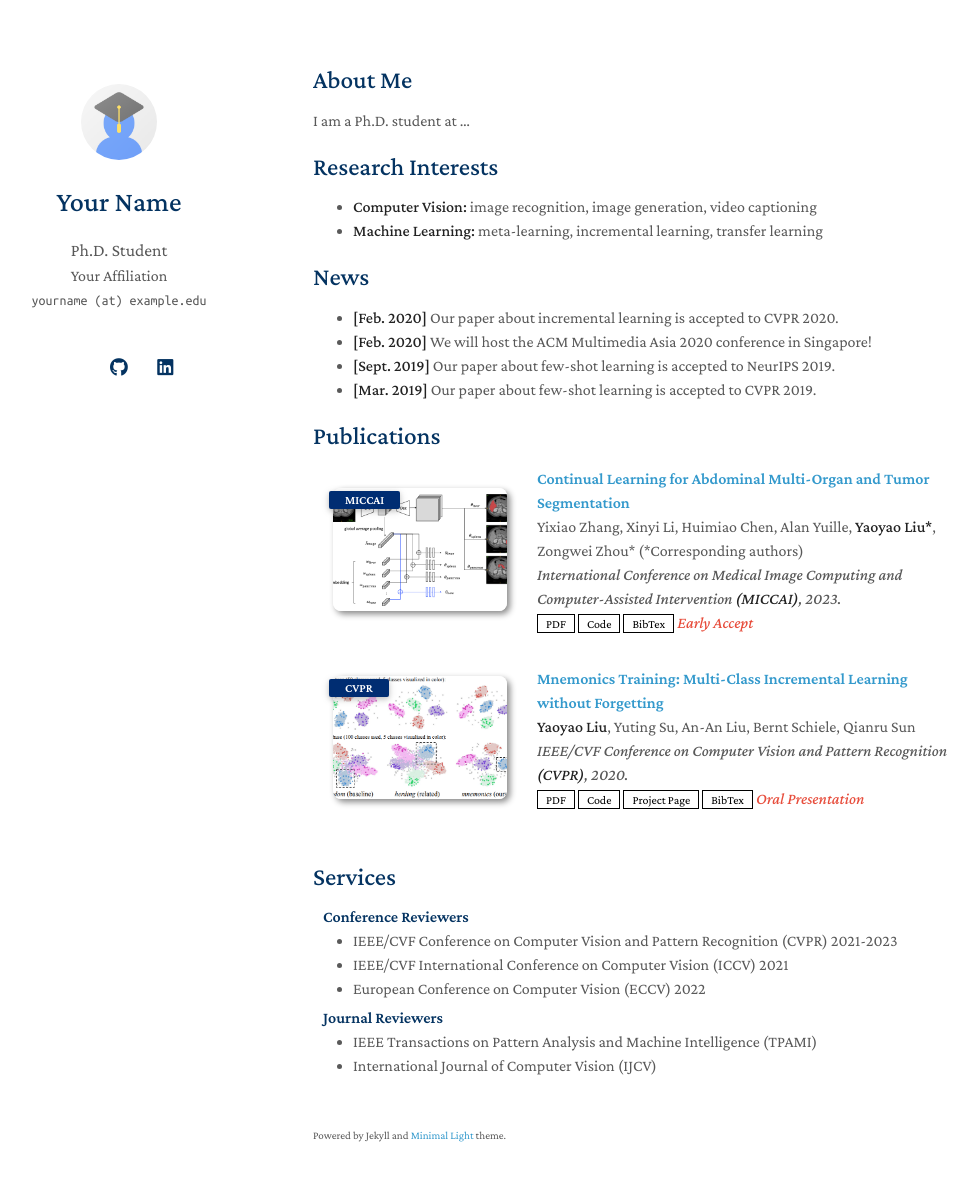
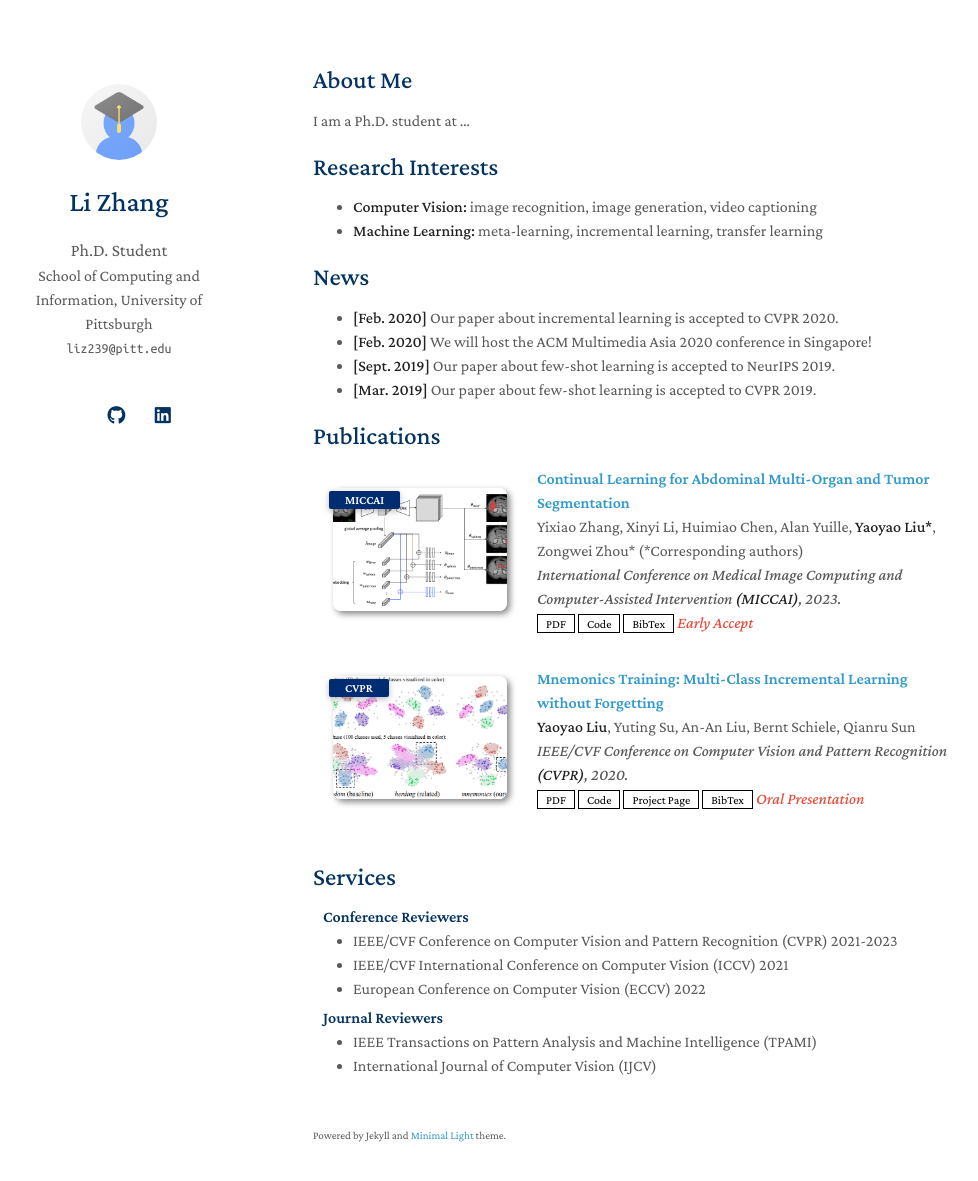
Before and after one commit to lizhang-AIandLaw/lizhang-AIandLaw.github.io, a Jekyll site: the page built from index.md, in a window 1280 px wide and 1216 px high. Shown: the top 1181 px of the window, without its empty margins (157-1135 px from the left). Built offline with Jekyll 4.4.1, drawn with Linux system fonts in a browser that asks for light colours; a style sheet for code colours, icons or effects is not loaded; our own code applies the rules of GitHub Pages for plain Markdown files.

Commit message:
Update _config.yml

```diff
--- a/_config.yml
+++ b/_config.yml
@@ -1,8 +1,8 @@
 # Basic Information
-title: Your Name
+title: Li Zhang
 position: Ph.D. Student
-affiliation: Your Affiliation
-email: yourname (at) example.edu
+affiliation: School of Computing and Information, University of Pittsburgh
+email: liz239@pitt.edu
 
 # Search Engine Optimization (SEO)
 # The following information is used to improve the website traffic from search engines, e.g., Google.
@@ -12,11 +12,11 @@ canonical: https://minimal-light-theme.yliu.me/
 
 # Links
 # If you don't need one of them, you may delete the corresponding line.
-google_scholar: https://scholar.google.com/
-cv_link: assets/files/curriculum_vitae.pdf
-github_link: https://github.com/
-linkedin: https://www.linkedin.com/
-twitter: https://twitter.com/
+google_scholar: https://scholar.google.com/citations?user=ttzaqd4AAAAJ&hl
+# cv_link: assets/files/curriculum_vitae.pdf
+github_link: https://github.com/lizhang-AIandLaw
+linkedin: https://www.linkedin.com/in/johnnyzhang28165/
+# twitter: https://twitter.com/
 
 # Images (e.g., your profile picture and your website's favicon)
 # "favicon" and "favicon_dark" are used for the light and dark modes, respectively.
@@ -38,7 +38,7 @@ font: "Serif" # or "Sans Serif"
 
 # Google Analytics ID
 # Please remove this if you don't use Google Analytics
-google_analytics: UA-111540567-4
+# google_analytics: UA-111540567-4
 
 # Use this project as a remote theme for GitHub Pages
 # See the guide here: https://docs.github.com/en/pages/setting-up-a-github-pages-site-with-jekyll/adding-a-theme-to-your-github-pages-site-using-jekyll
```
